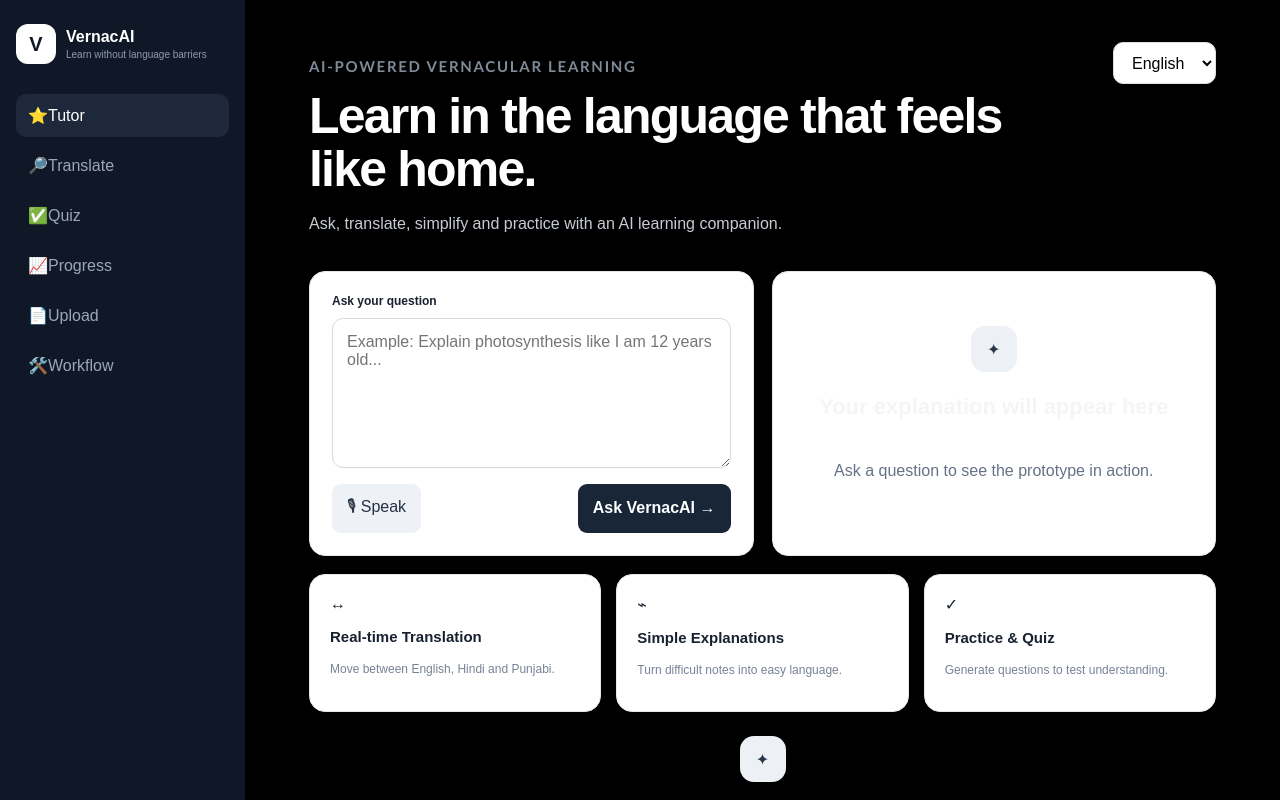
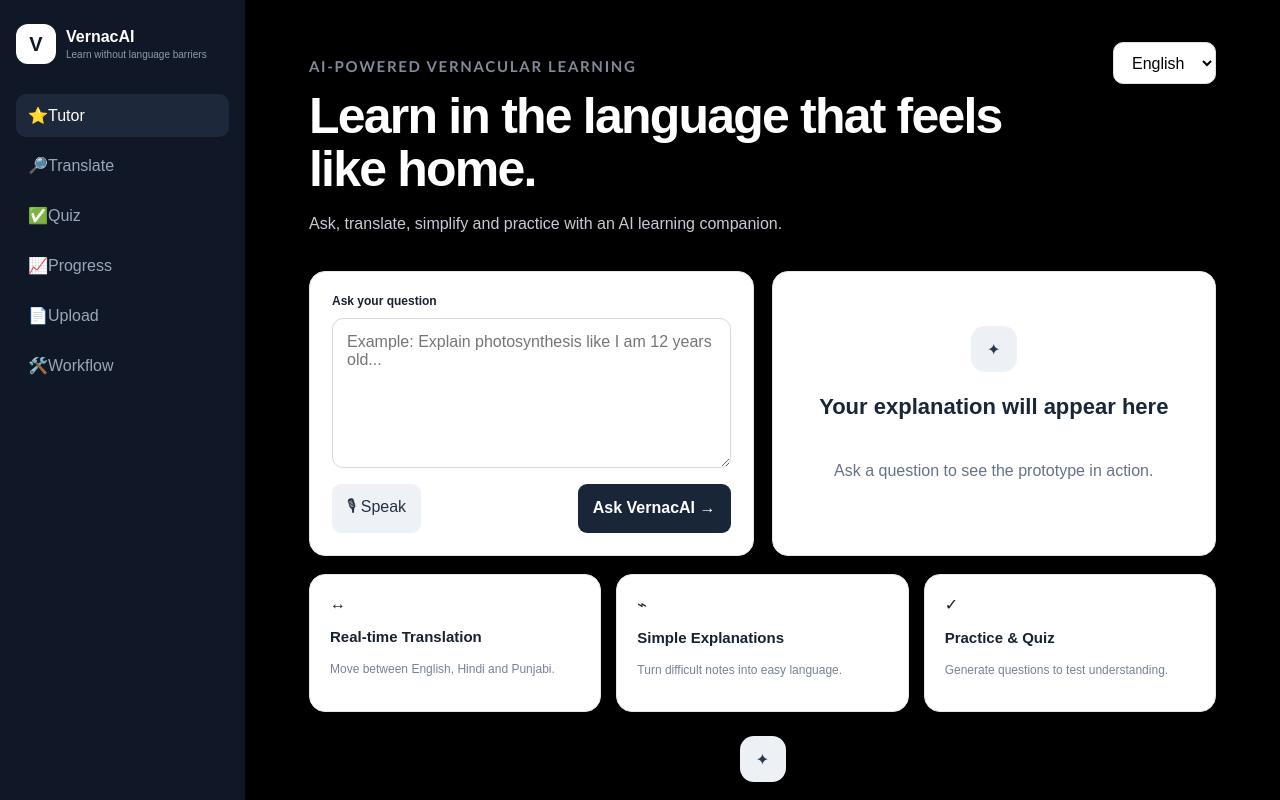
Before and after one commit to Ronit-dev01/sih, a React (Vite) app: page / in a window 1280 px wide. Shown: the top 800 px of the page. Built offline with nearby package versions, Linux system fonts and the light colour scheme.

Commit message:
Vernac Ai

```diff
--- a/src/styles.css
+++ b/src/styles.css
@@ -359,6 +359,7 @@ textarea:focus {
 
 .answer-box h3 {
   font-size: 22px;
+  color: #182638;
 }
 
 .answer-box p,
```
